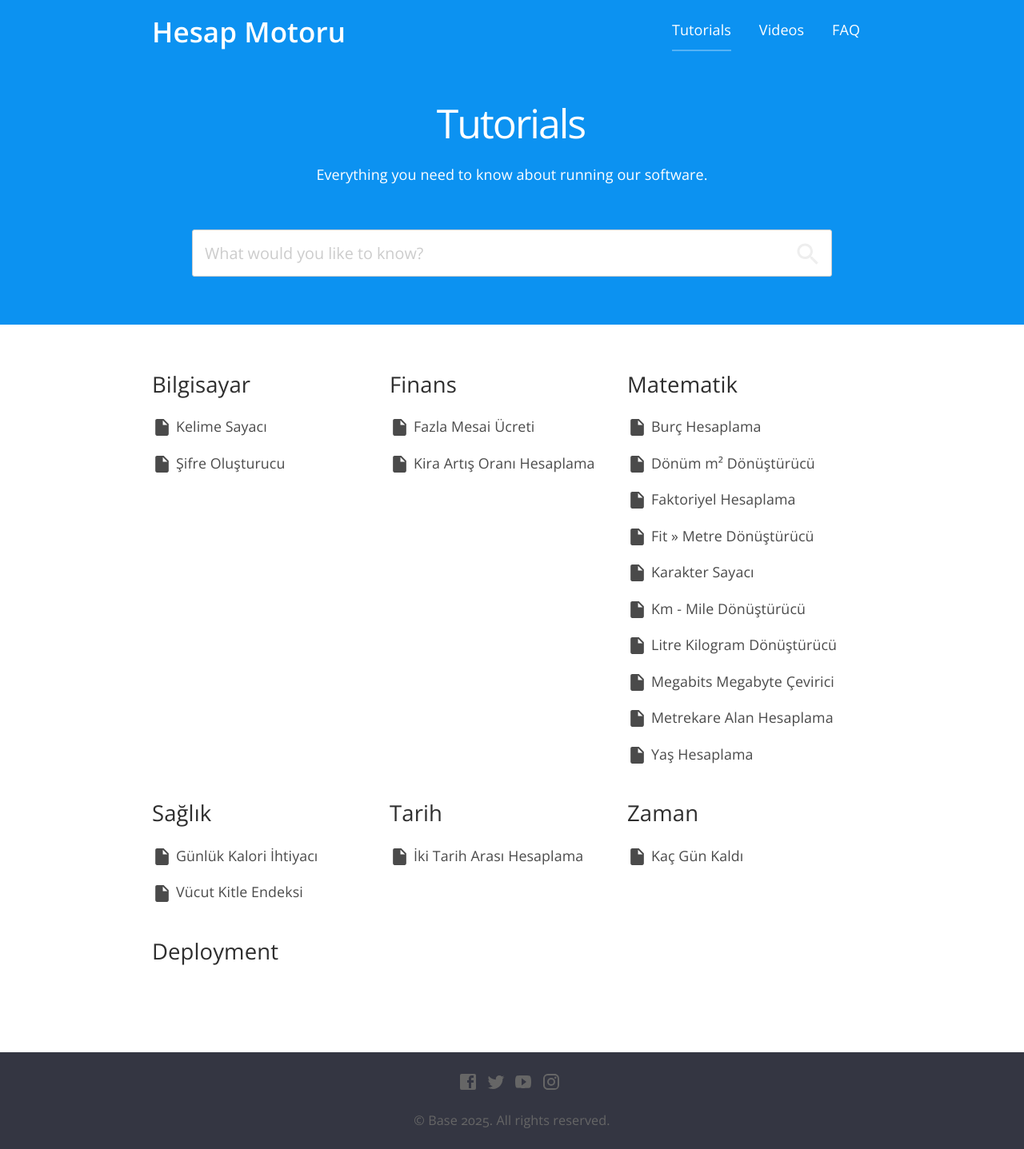
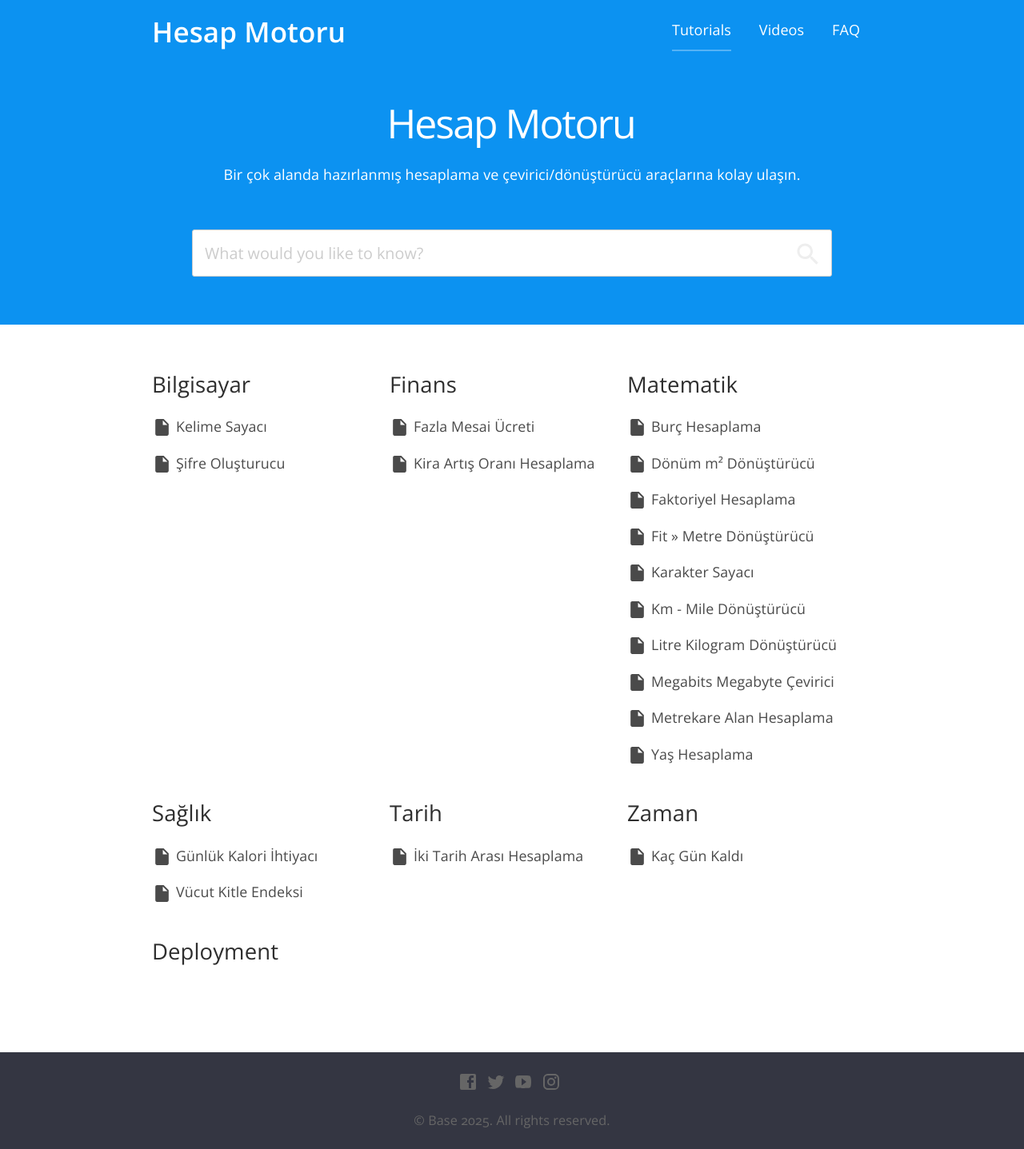
Before and after one commit to hesapmotoru/hesapmotoru.github.io, a Jekyll site: the page built from index.html, in a window 1280 px wide. Shown: the whole page at 80% size. Built offline with Jekyll 4.4.1, drawn with Linux system fonts in a browser that asks for light colours; nearby versions of some CDN libraries.

Commit message:
Update default.html

```diff
--- a/_layouts/default.html
+++ b/_layouts/default.html
@@ -34,8 +34,8 @@
 					{% include navigation.html %}
 				</section>
 				<section class="hero_search">
-					<h1>Tutorials</h1>
-					<p>Everything you need to know about running our software.</p>
+					<h1>Hesap Motoru</h1>
+					<p>Bir çok alanda hazırlanmış hesaplama ve çevirici/dönüştürücü araçlarına kolay ulaşın.</p>
 					{% include search.html %}
 				</section>
 			</div>
```
